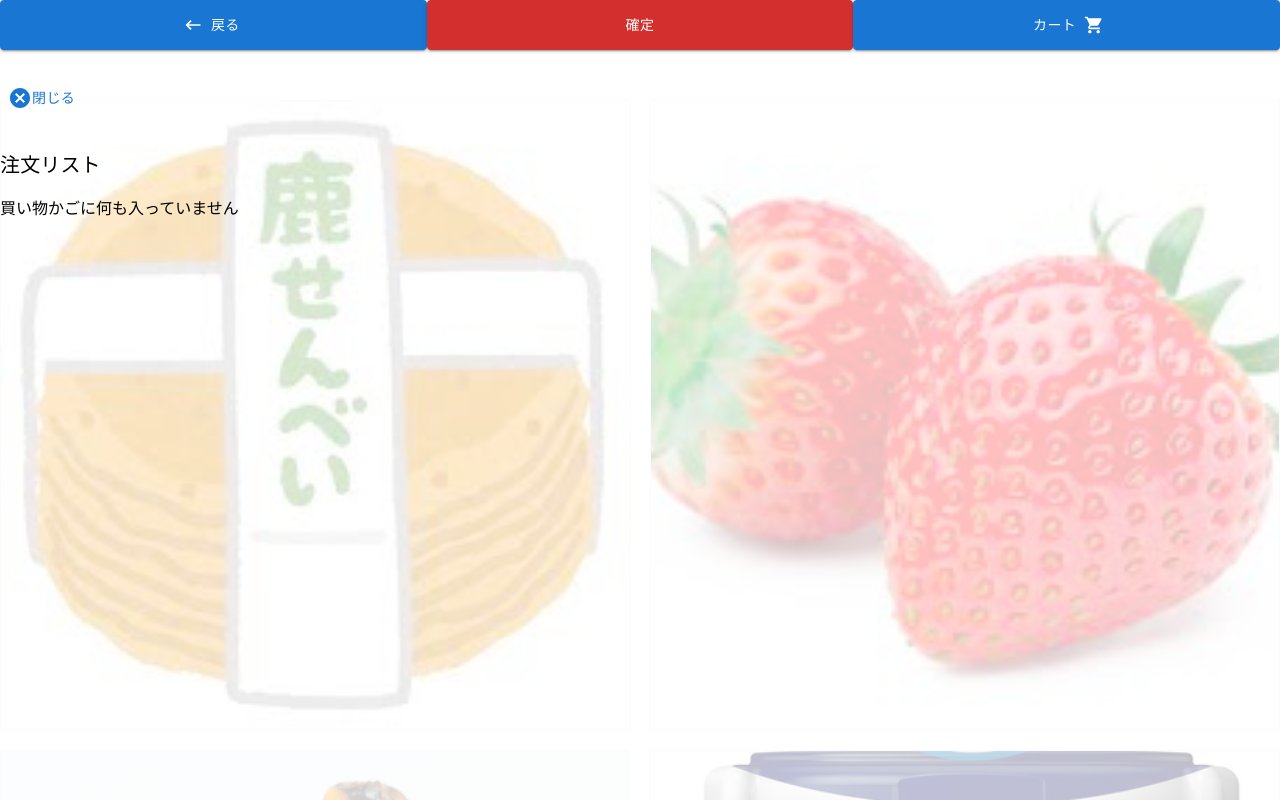
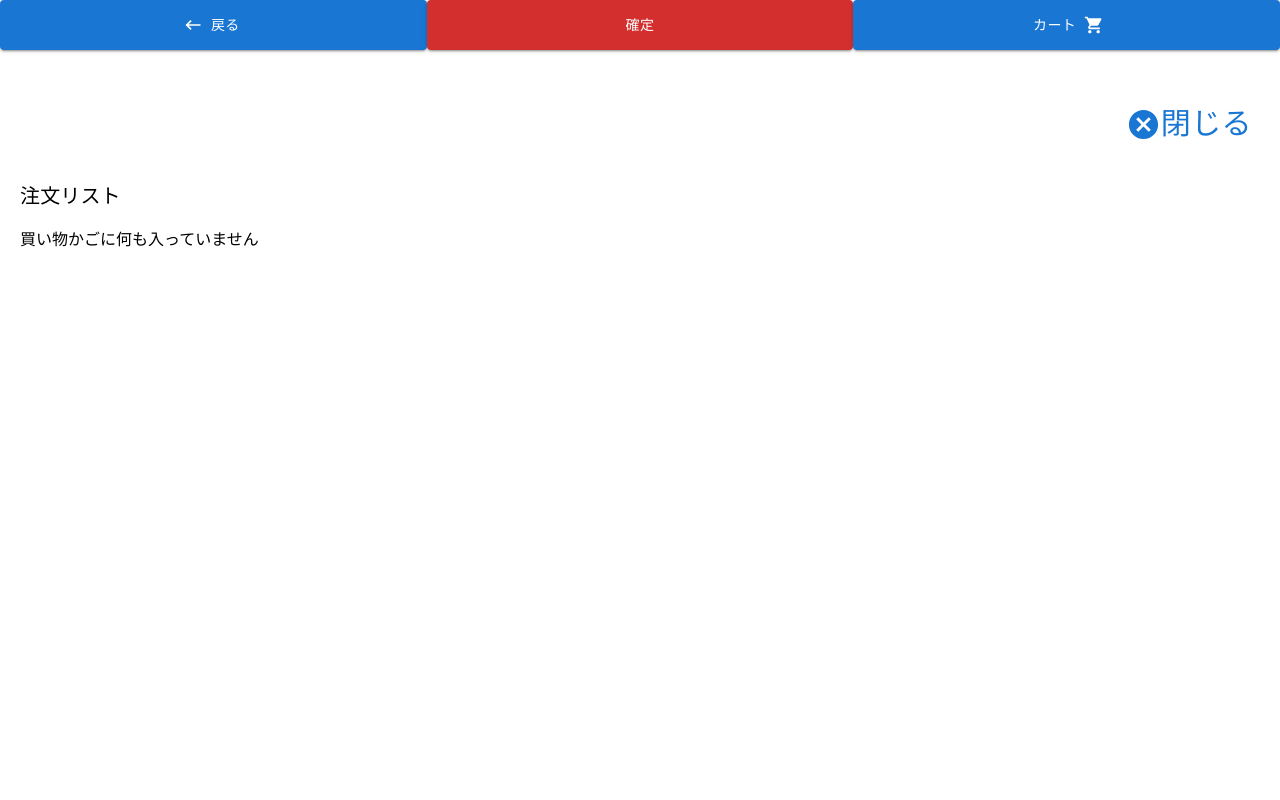
Before and after one commit to yuta925/todokuyo, a React (Create React App) app: page /order in a window 1280 px wide. Both pictures are taken after a click on the button "カート". Shown: the top 800 px of the page. Built offline with nearby package versions, Linux system fonts and the light colour scheme.

Commit message:
ボタンの位置を調整したかも

```diff
--- a/src/components/CartModal/CartModal.tsx
+++ b/src/components/CartModal/CartModal.tsx
@@ -41,13 +41,18 @@ export const CartModal = () => {
 
       <Modal
         isOpen={editModalIsOpen}
-        className="mt-20 bg-green h-[50%] "
+        className="mt-20 bg-white h-[100%] p-5"
         ariaHideApp={false}
       >
-        <Button onClick={() => setEditModalIsOpen(false)}>
-          <CancelIcon />
-          閉じる
-        </Button>
+        <div className="flex justify-end -p-5">
+          <Button
+            onClick={() => setEditModalIsOpen(false)}
+          >
+            <CancelIcon fontSize="large" />
+            <p className="text-3xl">閉じる</p>
+          </Button>
+        </div>
+
         <Grid item xs={12} md={6}>
           <Typography sx={{ mt: 4, mb: 2 }} variant="h6" component="div">
             注文リスト
```
